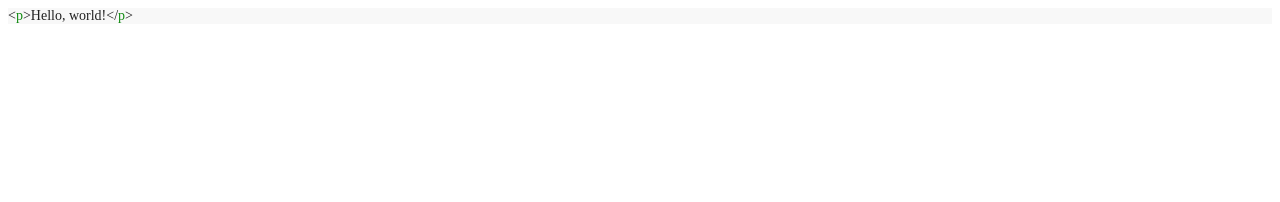
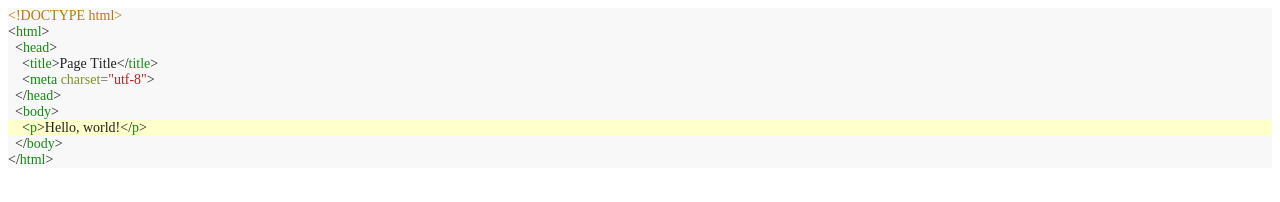
Before and after one commit to ecarlsson1/MIS-3050, a plain HTML site: page index.html in a window 1280 px wide. Drawn offline with Linux system fonts and the light colour scheme.

Commit message:
Convert index page to fully valid HTML

```diff
--- a/index.html
+++ b/index.html
@@ -7,12 +7,28 @@
   <meta name="Generator" content="Cocoa HTML Writer">
   <meta name="CocoaVersion" content="1561.6">
   <style type="text/css">
-    p.p1 {margin: 0.0px 0.0px 0.0px 0.0px; font: 14.0px 'Andale Mono'; color: #222222; background-color: #000000; background-color: rgba(0, 0, 0, 0.027)}
+    p.p1 {margin: 0.0px 0.0px 0.0px 0.0px; font: 14.0px 'Andale Mono'; color: #bc7a00; -webkit-text-stroke: #bc7a00; background-color: #000000; background-color: rgba(0, 0, 0, 0.027)}
+    p.p2 {margin: 0.0px 0.0px 0.0px 0.0px; font: 14.0px 'Andale Mono'; color: #138b13; -webkit-text-stroke: #138b13; background-color: #000000; background-color: rgba(0, 0, 0, 0.027)}
+    p.p3 {margin: 0.0px 0.0px 0.0px 0.0px; font: 14.0px 'Andale Mono'; color: #222222; -webkit-text-stroke: #222222; background-color: #000000; background-color: rgba(0, 0, 0, 0.027)}
+    p.p4 {margin: 0.0px 0.0px 0.0px 0.0px; font: 14.0px 'Andale Mono'; color: #222222; -webkit-text-stroke: #222222; background-color: #ffffcc}
     span.s1 {font-kerning: none}
-    span.s2 {font-kerning: none; color: #138b13}
+    span.s2 {font-kerning: none; color: #222222; -webkit-text-stroke: 0px #222222}
+    span.s3 {font-kerning: none; color: #138b13; -webkit-text-stroke: 0px #138b13}
+    span.s4 {font-kerning: none; color: #7d9029; -webkit-text-stroke: 0px #7d9029}
+    span.s5 {font-kerning: none; color: #666666; -webkit-text-stroke: 0px #666666}
+    span.s6 {font-kerning: none; color: #ba2121; -webkit-text-stroke: 0px #ba2121}
   </style>
 </head>
 <body>
-<p class="p1"><span class="s1">&lt;</span><span class="s2">p</span><span class="s1">&gt;Hello, world!&lt;/</span><span class="s2">p</span><span class="s1">&gt;</span></p>
+<p class="p1"><span class="s1">&lt;!DOCTYPE html&gt;</span></p>
+<p class="p2"><span class="s2">&lt;</span><span class="s1">html</span><span class="s2">&gt;</span></p>
+<p class="p3"><span class="s1"><span class="Apple-converted-space">  </span>&lt;</span><span class="s3">head</span><span class="s1">&gt;</span></p>
+<p class="p3"><span class="s1"><span class="Apple-converted-space">    </span>&lt;</span><span class="s3">title</span><span class="s1">&gt;Page Title&lt;/</span><span class="s3">title</span><span class="s1">&gt;</span></p>
+<p class="p3"><span class="s1"><span class="Apple-converted-space">    </span>&lt;</span><span class="s3">meta</span><span class="s1"> </span><span class="s4">charset</span><span class="s5">=</span><span class="s6">"utf-8"</span><span class="s1">&gt;</span></p>
+<p class="p3"><span class="s1"><span class="Apple-converted-space">  </span>&lt;/</span><span class="s3">head</span><span class="s1">&gt;</span></p>
+<p class="p3"><span class="s1"><span class="Apple-converted-space">  </span>&lt;</span><span class="s3">body</span><span class="s1">&gt;</span></p>
+<p class="p4"><span class="s1"><span class="Apple-converted-space">    </span>&lt;</span><span class="s3">p</span><span class="s1">&gt;Hello, world!&lt;/</span><span class="s3">p</span><span class="s1">&gt;</span></p>
+<p class="p3"><span class="s1"><span class="Apple-converted-space">  </span>&lt;/</span><span class="s3">body</span><span class="s1">&gt;</span></p>
+<p class="p2"><span class="s2">&lt;/</span><span class="s1">html</span><span class="s2">&gt;</span></p>
 </body>
 </html>
```
